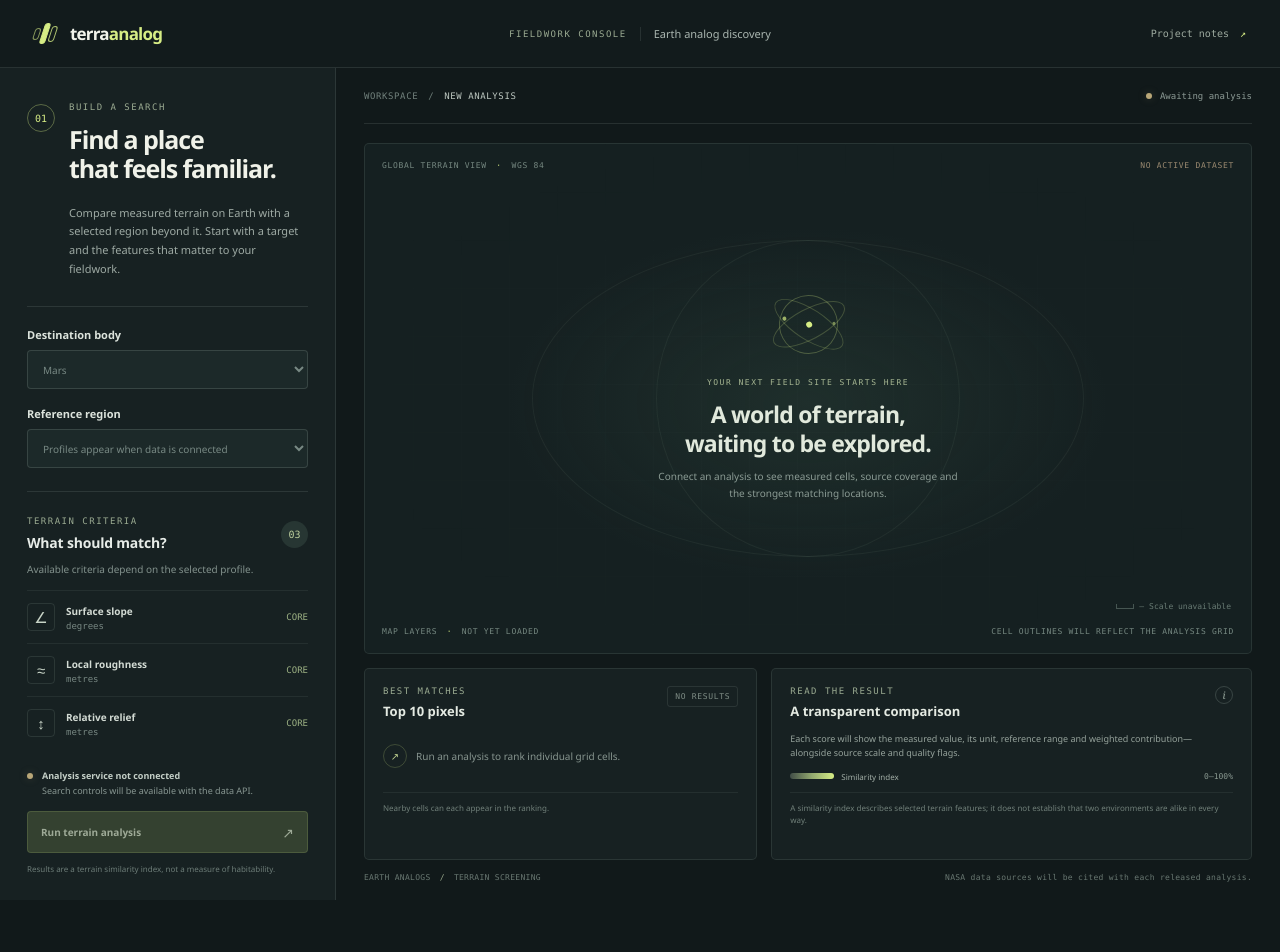
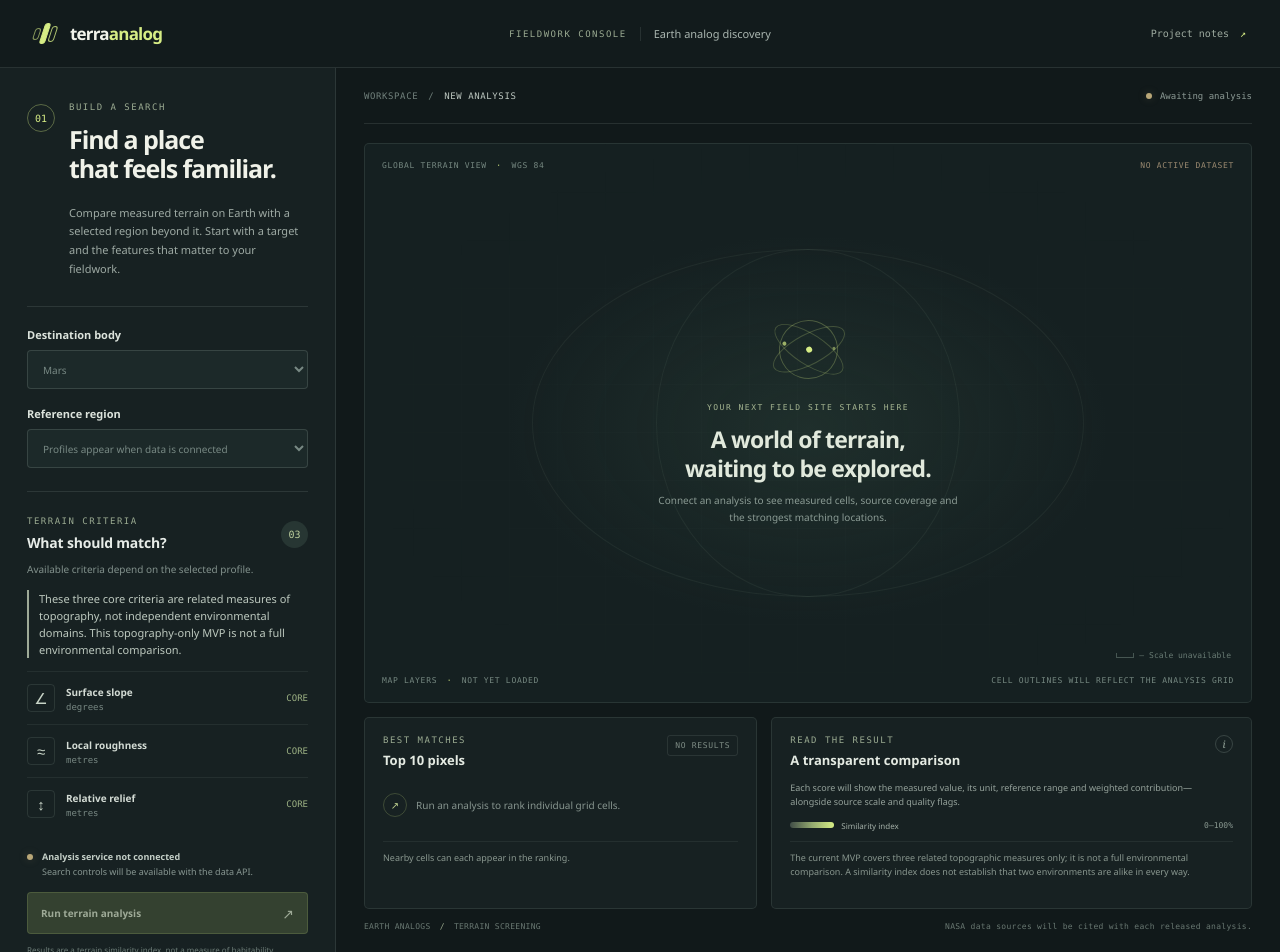
Before and after one commit to kamilr2000/Ewkam_Lab_NASA, a React (Vite) app in the folder apps/web/: page / in a window 1280 px wide. Shown: the top 952 px of the page. Before the commit the page ends 900 px from the top, so only its background shows below. Built offline with nearby package versions, Linux system fonts and the light colour scheme.

Commit message:
fix(E-001): clarify topography-only scope

```diff
--- a/apps/web/src/App.tsx
+++ b/apps/web/src/App.tsx
@@ -61,6 +61,10 @@ function App() {
               <span className="count-badge">03</span>
             </div>
             <p className="section-hint">Available criteria depend on the selected profile.</p>
+            <p className="scope-note">
+              These three core criteria are related measures of topography, not independent environmental domains.
+              This topography-only MVP is not a full environmental comparison.
+            </p>
             <ul className="criteria-list" aria-label="Planned terrain criteria">
               {criteria.map((criterion) => (
                 <li className="criterion" key={criterion.label}>
@@ -128,7 +132,7 @@ function App() {
               </div>
               <p className="explanation-copy">Each score will show the measured value, its unit, reference range and weighted contribution—alongside source scale and quality flags.</p>
               <div className="legend-row"><span className="legend-swatch" aria-hidden="true" /><span>Similarity index</span><span className="legend-range">0–100%</span></div>
-              <p className="card-footnote">A similarity index describes selected terrain features; it does not establish that two environments are alike in every way.</p>
+              <p className="card-footnote">The current MVP covers three related topographic measures only; it is not a full environmental comparison. A similarity index does not establish that two environments are alike in every way.</p>
             </section>
           </div>
 
--- a/apps/web/src/styles.css
+++ b/apps/web/src/styles.css
@@ -57,6 +57,7 @@ select:disabled { opacity: 1; color: #788984; -webkit-text-fill-color: #788984;
 .section-title-row h2 { margin: 7px 0 0; font: 600 14px var(--display); letter-spacing: -.2px; }
 .count-badge { display: grid; place-items: center; width: 27px; height: 27px; border-radius: 50%; background: #273633; color: #bdcf9d; font: 10px var(--mono); }
 .section-hint { margin: 10px 0 13px; color: #83928d; font-size: 10px; line-height: 1.5; }
+.scope-note { margin: 0 0 13px; padding-left: 10px; border-left: 2px solid #9eaa97; color: #bdc9bf; font-size: 11px; line-height: 1.55; }
 .criteria-list { list-style: none; margin: 0; padding: 0; }
 .criterion { display: flex; align-items: center; min-height: 53px; border-top: 1px solid rgba(188, 209, 197, .08); }
 .criterion-symbol { display: grid; place-items: center; width: 28px; height: 28px; margin-right: 11px; border: 1px solid rgba(188, 209, 197, .12); border-radius: 4px; color: #c8d4c7; font: 15px var(--display); }
@@ -108,7 +109,7 @@ select:disabled { opacity: 1; color: #788984; -webkit-text-fill-color: #788984;
 .empty-list-state { display: flex; align-items: center; gap: 9px; min-height: 72px; color: #87958f; font-size: 10px; }
 .empty-list-state p { margin: 0; }
 .empty-glyph { display: grid; place-items: center; width: 24px; height: 24px; border: 1px solid rgba(214, 237, 133, .2); border-radius: 50%; color: #bed08f; }
-.card-footnote { margin: 0; padding-top: 9px; border-top: 1px solid rgba(188, 209, 197, .08); color: #71807a; font-size: 8px; line-height: 1.55; }
+.card-footnote { margin: 0; padding-top: 9px; border-top: 1px solid rgba(188, 209, 197, .08); color: #89978f; font-size: 9px; line-height: 1.55; }
 .info-mark { display: grid; place-items: center; width: 18px; height: 18px; border: 1px solid rgba(188, 209, 197, .2); border-radius: 50%; color: #9eaea3; font: 10px Georgia, serif; font-style: italic; }
 .explanation-copy { max-width: 420px; margin: 12px 0 11px; color: #95a29b; font-size: 9px; line-height: 1.55; }
 .legend-row { display: flex; align-items: center; gap: 7px; margin-bottom: 10px; color: #a4b0a8; font-size: 8px; }
```
